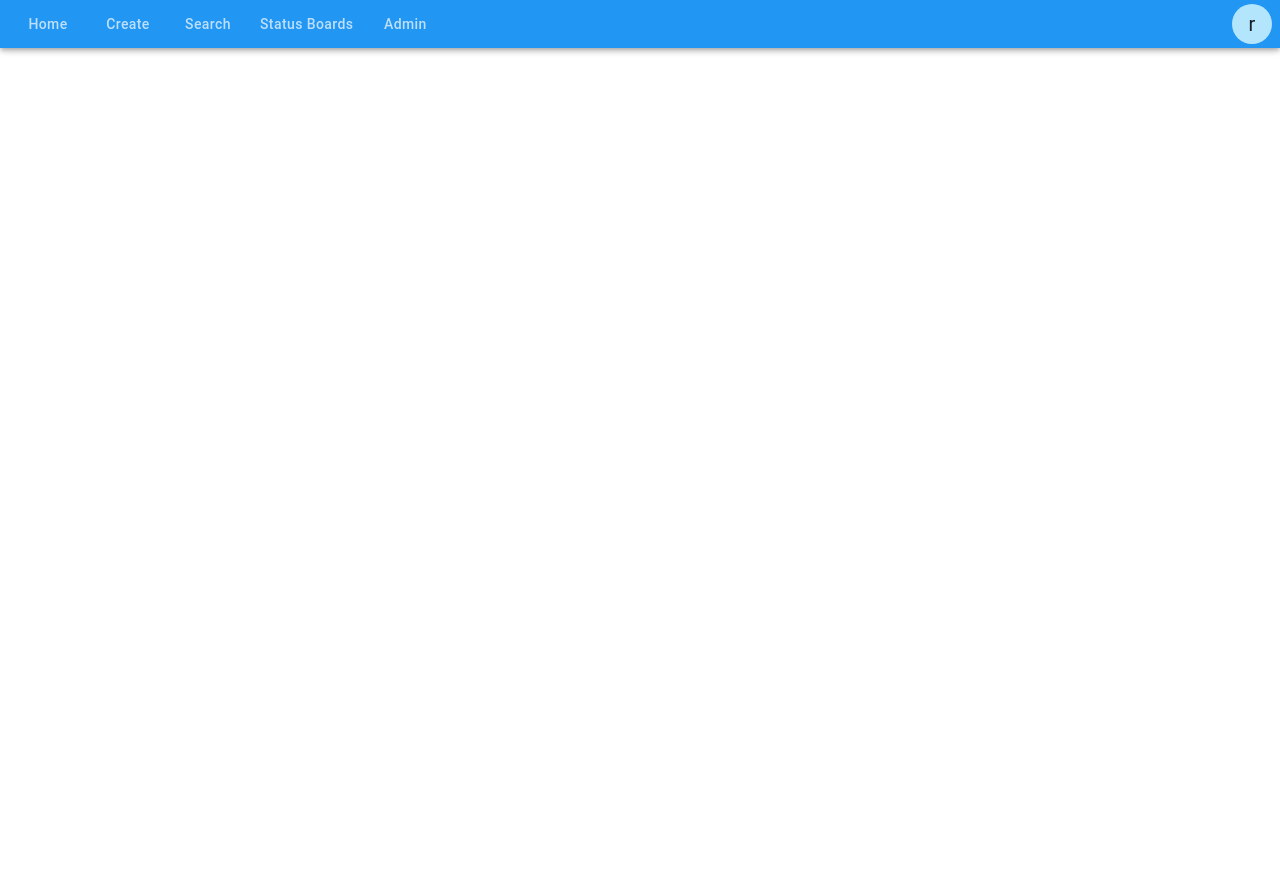
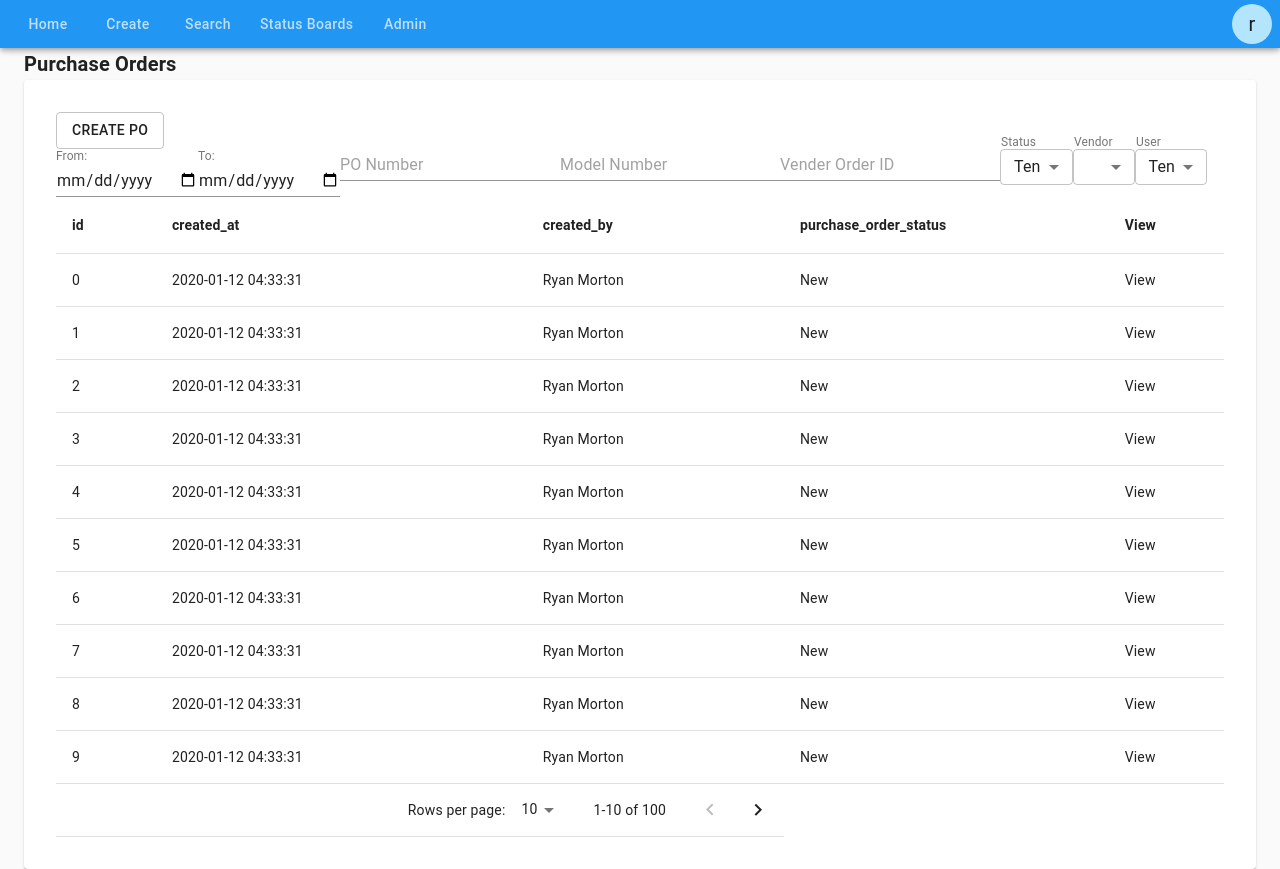
Before and after one commit to indifferentghost/Material-Table, a React app: page /purchase-orders in a window 1280 px wide. Before the commit the page ends 800 px from the top, so only its background shows below. Built offline with nearby package versions, Linux system fonts and the light colour scheme.

Commit message:
Added Table

```diff
--- a/package.json
+++ b/package.json
@@ -5,10 +5,12 @@
   "license": "MIT",
   "scripts": {
     "dev:start": "webpack-dev-server --config config/webpack.dev.js",
-    "lint": "eslint --ignore-path .gitignore --ext .js,.jsx,.ts,.tsx ./src/"
+    "lint": "eslint --ignore-path .gitignore --ext .js,.jsx,.ts,.tsx ./src/",
+    "type-check": "tsc --noEmit"
   },
   "dependencies": {
     "@material-ui/core": "^4.8.3",
+    "@material-ui/icons": "^4.5.1",
     "lodash": "^4.17.15",
     "luxon": "^1.21.3",
     "react": "^16.12.0",
--- a/src/App.tsx
+++ b/src/App.tsx
@@ -1,9 +1,11 @@
 import React from 'react';
 import { Route, Switch } from 'react-router-dom';
 import AppBar from '@material-ui/core/AppBar';
+import CssBaseline from '@material-ui/core/CssBaseline';
 import { makeStyles, Theme } from '@material-ui/core/styles';
 import { NavTabs } from './components/NavTabs';
 import { NavAvatar } from './components/NavAvatar';
+import { PurchaseOrders } from './pages/PurchaseOrders';
 
 const useStyles = makeStyles((theme: Theme) => ({
   root: {
@@ -17,12 +19,15 @@ export const App: React.FC = () => {
   const classes = useStyles();
   return (
     <>
-      <AppBar classes={classes}>
+      <CssBaseline />
+      <AppBar position="sticky" classes={classes}>
         <NavTabs />
         <NavAvatar />
       </AppBar>
       <Switch>
-        <Route path="/purchase-orders" />
+        <Route value="purchase-orders" path="/purchase-orders">
+          <PurchaseOrders />
+        </Route>
       </Switch>
     </>
   );
--- /dev/null
+++ b/src/components/PaginationTable.tsx
@@ -0,0 +1,102 @@
+import React, { useState } from 'react';
+import { DateTime } from 'luxon';
+import Table from '@material-ui/core/Table';
+import TableBody from '@material-ui/core/TableBody';
+import TableCell from '@material-ui/core/TableCell';
+import TableContainer from '@material-ui/core/TableContainer';
+import TableHead from '@material-ui/core/TableHead';
+import TableRow from '@material-ui/core/TableRow';
+import TableFooter from '@material-ui/core/TableFooter';
+import Typography from '@material-ui/core/Typography';
+import TablePagination from '@material-ui/core/TablePagination';
+
+type ClickHander = (
+  event: React.MouseEvent<HTMLButtonElement> | null,
+  newPage: number,
+) => void;
+
+type CellProps = string | number | React.ReactElement;
+
+type TableProps = {
+  data?: CellProps[][];
+};
+
+export const PaginationTable: React.FC<TableProps> = ({ data = [] }) => {
+  const [header, ...body] = data;
+  const [page, setPage] = useState(0);
+  const [rowsPerPage, setRowsPerPage] = useState(10);
+
+  const emptyRows =
+    rowsPerPage - Math.min(rowsPerPage, body.length - page * rowsPerPage);
+
+  const handleChangePage: ClickHander = (_event, newPage) => {
+    setPage(newPage);
+  };
+
+  const handleChangeRowsPerPage = (
+    event: React.ChangeEvent<HTMLInputElement | HTMLTextAreaElement>,
+  ): void => {
+    setRowsPerPage(parseInt(event.target.value, 10));
+    setPage(0);
+  };
+
+  return (
+    <TableContainer>
+      <Table>
+        <TableHead>
+          <TableRow>
+            {header.map((th: CellProps) => (
+              <TableCell>{th}</TableCell>
+            ))}
+          </TableRow>
+        </TableHead>
+        <TableBody>
+          {emptyRows ? (
+            <TableRow>
+              <TableCell colSpan={header.length}>
+                <Typography align="center">
+                  No results for your selection
+                </Typography>
+              </TableCell>
+            </TableRow>
+          ) : (
+            body
+              .slice(page * rowsPerPage, page * rowsPerPage + rowsPerPage)
+              .map((row: CellProps[]) => (
+                <TableRow>
+                  {row.map((td: CellProps) => (
+                    <TableCell>{td}</TableCell>
+                  ))}
+                </TableRow>
+              ))
+          )}
+        </TableBody>
+        <TableFooter>
+          <TableRow>
+            <TablePagination
+              colSpan={3}
+              count={body.length}
+              rowsPerPage={rowsPerPage}
+              page={page}
+              onChangePage={handleChangePage}
+              onChangeRowsPerPage={handleChangeRowsPerPage}
+            />
+          </TableRow>
+        </TableFooter>
+      </Table>
+    </TableContainer>
+  );
+};
+
+PaginationTable.defaultProps = {
+  data: [
+    ['id', 'created_at', 'created_by', 'purchase_order_status', 'View'], // default header
+    ...Array.from({ length: 100 }).map((_, i) => [
+      i,
+      DateTime.local().toFormat('yyyy-MM-dd HH:mm:ss'),
+      'Ryan Morton',
+      'New',
+      'View',
+    ]),
+  ],
+};
--- a/src/index.tsx
+++ b/src/index.tsx
@@ -9,6 +9,25 @@ const theme = createMuiTheme({
   palette: {
     primary: blue,
   },
+  overrides: {
+    MuiTableCell: {
+      head: {
+        fontWeight: 600,
+      },
+    },
+    MuiSelect: {
+      outlined: {
+        padding: '8.5px 14px',
+      },
+    },
+    MuiInputLabel: {
+      outlined: {
+        '&$shrink': {
+          transform: 'translate(1px, -13px) scale(0.75)',
+        },
+      },
+    },
+  },
 });
 
 ReactDOM.render(
--- /dev/null
+++ b/src/pages/PurchaseOrders.tsx
@@ -0,0 +1,126 @@
+import React from 'react';
+import Container from '@material-ui/core/Container';
+import Typography from '@material-ui/core/Typography';
+import Paper from '@material-ui/core/Paper';
+import Button from '@material-ui/core/Button';
+import TextField from '@material-ui/core/TextField';
+import Select from '@material-ui/core/Select';
+import MenuItem from '@material-ui/core/MenuItem';
+import InputLabel from '@material-ui/core/InputLabel';
+import FormControl from '@material-ui/core/FormControl';
+import { createStyles, makeStyles, Theme } from '@material-ui/core/styles';
+import { PaginationTable } from '../components/PaginationTable';
+
+const useStyles = makeStyles((theme: Theme) =>
+  createStyles({
+    title: {
+      fontWeight: 600,
+    },
+    paper: {
+      padding: theme.spacing(4),
+    },
+  }),
+);
+
+export const PurchaseOrders: React.FC = () => {
+  const classes = useStyles();
+
+  return (
+    <Container>
+      <Typography className={classes.title} variant="h6">
+        Purchase Orders
+      </Typography>
+      <Paper className={classes.paper}>
+        <Button variant="outlined">Create PO</Button>
+        <form noValidate>
+          <TextField
+            id="date"
+            label="From:"
+            type="date"
+            InputLabelProps={{
+              shrink: true,
+            }}
+          />
+          <TextField
+            id="date"
+            label="To:"
+            type="date"
+            InputLabelProps={{
+              shrink: true,
+            }}
+          />
+          <TextField
+            id="date"
+            placeholder="PO Number"
+            type="number"
+            InputLabelProps={{
+              shrink: true,
+            }}
+          />
+          <TextField
+            id="date"
+            placeholder="Model Number"
+            type="text"
+            InputLabelProps={{
+              shrink: true,
+            }}
+          />
+          <TextField
+            id="date"
+            placeholder="Vender Order ID"
+            type="text"
+            InputLabelProps={{
+              shrink: true,
+            }}
+          />
+          <FormControl>
+            <InputLabel variant="outlined" shrink id="status">
+              Status
+            </InputLabel>
+            <Select
+              labelId="status"
+              variant="outlined"
+              value={10}
+              onChange={(): void => {}}
+            >
+              <MenuItem value={10}>Ten</MenuItem>
+              <MenuItem value={20}>Twenty</MenuItem>
+              <MenuItem value={30}>Thirty</MenuItem>
+            </Select>
+          </FormControl>
+          <FormControl>
+            <InputLabel variant="outlined" shrink id="vendor">
+              Vendor
+            </InputLabel>
+            <Select
+              labelId="vendor"
+              variant="outlined"
+              value=""
+              onChange={(): void => {}}
+            >
+              <MenuItem value={10}>Ten</MenuItem>
+              <MenuItem value={20}>Twenty</MenuItem>
+              <MenuItem value={30}>Thirty</MenuItem>
+            </Select>
+          </FormControl>
+          <FormControl>
+            <InputLabel variant="outlined" shrink id="vendor">
+              User
+            </InputLabel>
+            <Select
+              labelId="user"
+              variant="outlined"
+              value={10}
+              onChange={(): void => {}}
+            >
+              <MenuItem value={10}>Ten</MenuItem>
+              <MenuItem value={20}>Twenty</MenuItem>
+              <MenuItem value={30}>Thirty</MenuItem>
+            </Select>
+          </FormControl>
+        </form>
+        <PaginationTable />
+      </Paper>
+    </Container>
+  );
+};
```
Also changed, not shown: 1 other file (tests, documents, lock files or other folders).
